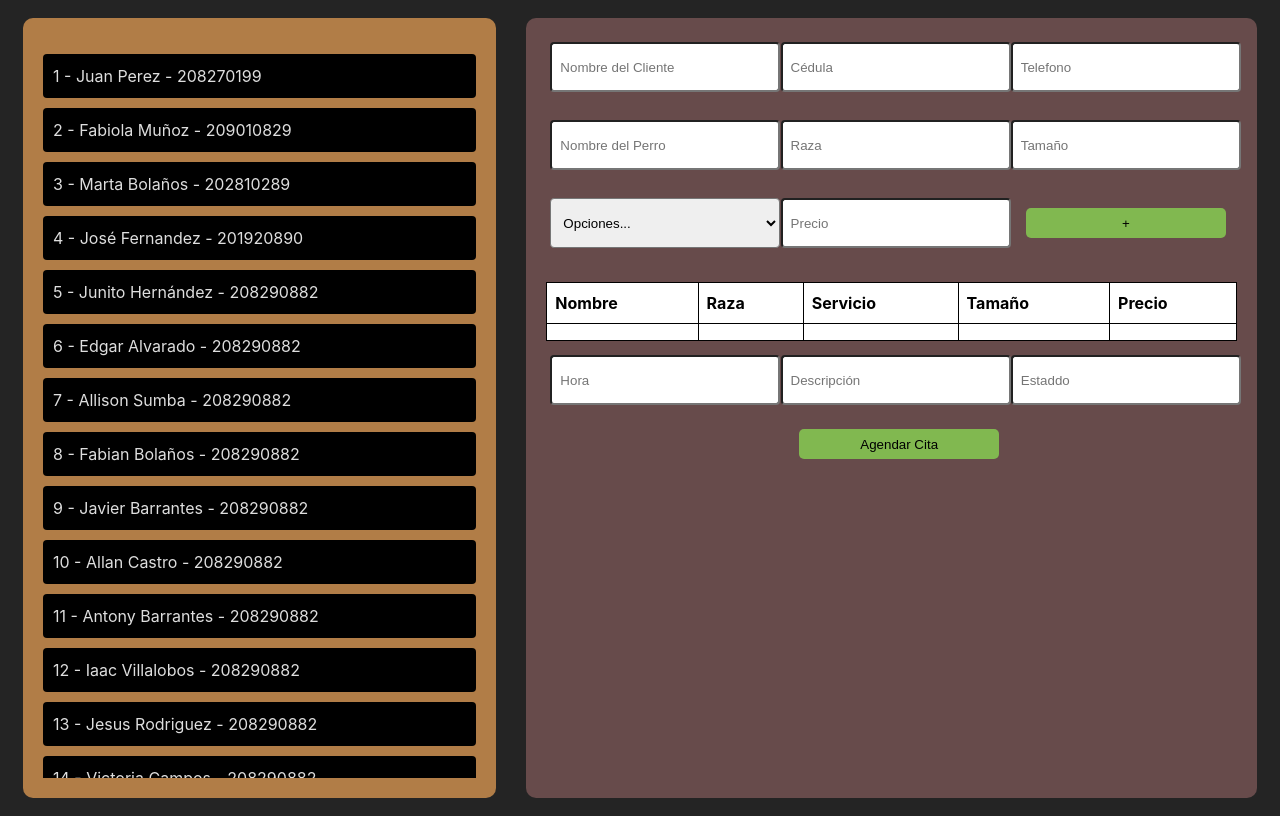
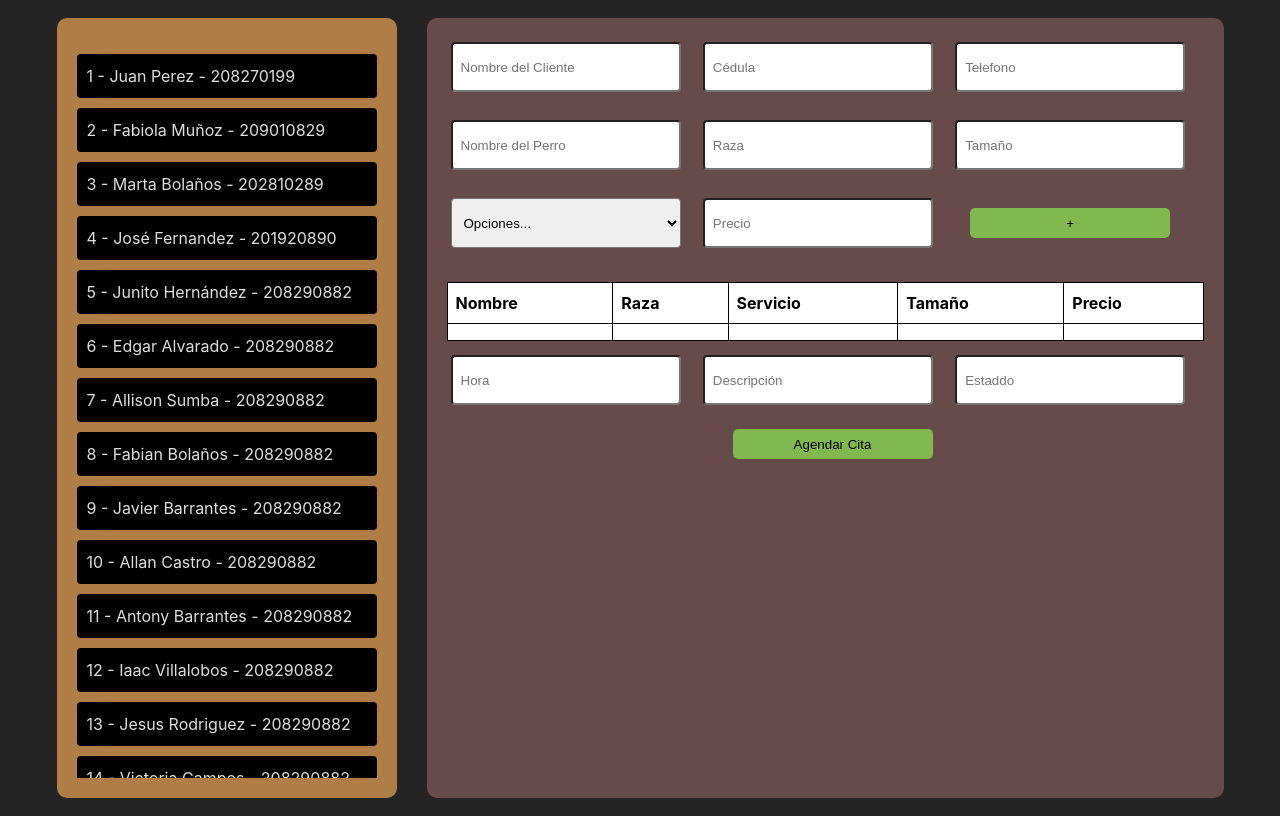
Before and after one commit to Fabito232/DogGroom, a React (Vite) app in the folder frontend/dog_groom/: page / in a window 1280 px wide. Built offline with nearby package versions, Linux system fonts and the light colour scheme.

Commit message:
Renombramiento y acomodo de archivos y variables

```diff
--- a/frontend/dog_groom/src/components/ClienteList.jsx
+++ b/frontend/dog_groom/src/components/AgendarCita.jsx
@@ -1,7 +1,7 @@
 import React, { useState, useEffect } from 'react';
-import '../styles/ClienteList.css';
+import '../styles/AgendarCita.css';
 
-const ClienteList = () => {
+function AgendarCita() {
   // Pruebas local
   const [clientes, setClientes] = useState([]);
 
@@ -63,10 +63,10 @@ const ClienteList = () => {
   };
 
   return (
-    <section className="principal-div">
-      <div className="cliente-list-container">
-        <div className='list-container'>
-          <ul className="cliente-list">
+    <div className="div-principal">
+      <div className="contenedor-lista-clientes">
+        <div className='contenedor-de-la-lista'>
+          <ul className="lista-clientes">
             {clientes.map(cliente => (
               <li key={cliente.id} className="cliente-item">
                 <span className="cliente-nombre">{cliente.id} - {cliente.nombreCliente} - {cliente.cedula}</span>
@@ -75,10 +75,10 @@ const ClienteList = () => {
           </ul>
         </div>
       </div>
-      <div className="cliente-form-container">
+      <div className="contenedor-formulario-cliente">
         <form onSubmit={handleAgregarCliente}>
-          <div className="form-row">
-            <div className="form-group">
+          <div className="fila-formulario">
+            <div className="grupo-componentes">
               <input
                 type="text"
                 id="NombreCliente"
@@ -88,7 +88,7 @@ const ClienteList = () => {
                 required
               />
             </div>
-            <div className="form-group">
+            <div className="grupo-componentes">
               <input
                 type="text"
                 id="cedula"
@@ -98,7 +98,7 @@ const ClienteList = () => {
                 required
               />
             </div>
-            <div className="form-group">
+            <div className="grupo-componentes">
               <input
                 type="text"
                 id="telefono"
@@ -110,8 +110,8 @@ const ClienteList = () => {
             </div>
           </div>
 
-          <div className="form-row">
-            <div className="form-group">
+          <div className="fila-formulario">
+            <div className="grupo-componentes">
               <input
                 type="text"
                 id="NombrePerro"
@@ -121,7 +121,7 @@ const ClienteList = () => {
                 required
               />
             </div>
-            <div className="form-group">
+            <div className="grupo-componentes">
               <input
                 type="text"
                 id="raza"
@@ -131,7 +131,7 @@ const ClienteList = () => {
                 required
               />
             </div>
-            <div className="form-group">
+            <div className="grupo-componentes">
               {/* Hay que hacerlo select */}
               <input
                 type="text"
@@ -144,8 +144,8 @@ const ClienteList = () => {
             </div>
           </div>
 
-          <div className="form-row">
-            <div className="form-group">
+          <div className="fila-formulario">
+            <div className="grupo-componentes">
               <select id="servicios" name="servicios">
                 <option value="" selected>Opciones...</option>
                 <option value="paquete1">Paquete 1</option>
@@ -153,7 +153,7 @@ const ClienteList = () => {
                 <option value="baño">Baño</option>
               </select>
             </div>
-            <div className="form-group">
+            <div className="grupo-componentes">
               <input
                 type="text"
                 id="precio"
@@ -163,12 +163,12 @@ const ClienteList = () => {
                 required
               />
             </div>
-            <div className="form-group">
+            <div className="grupo-componentes">
               <button type="submit">+</button>
             </div>
           </div>
 
-          <div className="form-row">
+          <div className="fila-formulario">
             <table className="cliente-table">
               <thead>
                 <tr>
@@ -190,8 +190,8 @@ const ClienteList = () => {
             </table>
           </div>
 
-          <div className="form-row">
-            <div className="form-group">
+          <div className="fila-formulario">
+            <div className="grupo-componentes">
               <input
                 type="text"
                 id="hora"
@@ -201,7 +201,7 @@ const ClienteList = () => {
                 required
               />
             </div>
-            <div className="form-group">
+            <div className="grupo-componentes">
               <input
                 type="text"
                 id="descripcion"
@@ -211,7 +211,7 @@ const ClienteList = () => {
                 required
               />
             </div>
-            <div className="form-group">
+            <div className="grupo-componentes">
               <input
                 type="text"
                 id="estado"
@@ -222,17 +222,13 @@ const ClienteList = () => {
               />
             </div>
           </div>
-          <div className="form-row">
+          <div className="fila-formulario">
             <button type="submit">Agendar Cita</button>
           </div>
         </form>
+      </div>
+    </div>
+  );
+}
 
-
-      </div>
-    </section>
-
-
-  );
-};
-
-export default ClienteList;
+export default AgendarCita;
--- a/frontend/dog_groom/src/AgendarCita.jsx
+++ b/frontend/dog_groom/src/components/App.jsx
@@ -1,5 +1,5 @@
 import React from 'react';
-import ClienteList from './components/ClienteList';
+import AgendarCita from './AgendarCita';
 
 function App() {
   return (
@@ -7,7 +7,7 @@ function App() {
       <header className="App-header">
       </header>
       <main>
-        <ClienteList />
+        <AgendarCita />
       </main>
     </div>
   );
--- a/frontend/dog_groom/src/main.jsx
+++ b/frontend/dog_groom/src/main.jsx
@@ -1,10 +1,10 @@
 import React from 'react'
 import ReactDOM from 'react-dom/client'
-import App from './AgendarCita.jsx'
-import './index.css'
+import App from '../src/components/App.jsx'
+import '../src/styles/index.css'
 
 ReactDOM.createRoot(document.getElementById('root')).render(
   <React.StrictMode>
     <App />
   </React.StrictMode>,
-)
+);
--- a/frontend/dog_groom/src/styles/ClienteList.css
+++ b/frontend/dog_groom/src/styles/AgendarCita.css
@@ -1,4 +1,4 @@
-.principal-div {
+.div-principal {
     padding: 0;
     margin: 0;
     display: flex;
@@ -8,42 +8,30 @@
     height: 100vh;
 }
 
-.cliente-list-container {
-    width: 475px;
+.contenedor-lista-clientes {
+    width: 300px;
     height: 740px;
     margin: 0 15px;
     padding: 20px;
     border-radius: 10px;
     background-color: #B17D47;
-}
-
-.cliente-form-container {
-    width: 757px;
-    height: 740px;
-    margin: 0 15px;
-    padding: 20px;
-    border-radius: 10px;
-    background-color: #674B4B;
-}
-
-.cliente-list-container {
     display: flex;
     flex-direction: column;
     align-items: center;
     justify-content: center;
 }
 
-.list-container {
+.contenedor-de-la-lista {
     flex: 1;
     width: 100%;
     overflow-y: auto;
 }
 
-.list-container::-webkit-scrollbar {
+.contenedor-de-la-lista::-webkit-scrollbar {
     display: none;
 }
 
-.cliente-list {
+.lista-clientes {
     padding: 0;
     width: 100%;
 }
@@ -58,7 +46,16 @@
     align-items: flex-start;
 }
 
-.form-row {
+.contenedor-formulario-cliente {
+    width: 757px;
+    height: 740px;
+    margin: 0 15px;
+    padding: 20px;
+    border-radius: 10px;
+    background-color: #674B4B;
+}
+
+.fila-formulario {
     display: flex;
     justify-content: center;
     margin-bottom: 10px;
@@ -66,7 +63,7 @@
     flex-wrap: wrap;
 }
 
-.form-group {
+.grupo-componentes {
     flex: 1;
     padding: 4px;
     min-width: 220px;
@@ -78,13 +75,14 @@
     margin-top: 10px;
 }
 
-.cliente-table th,
 .cliente-table td {
     border: 1px solid #000000;
     padding: 8px;
 }
 
 .cliente-table th {
+    border: 1px solid #000000;
+    padding: 8px;
     background-color: #ffffff;
     color: rgb(0, 0, 0);
     text-align: left;
```
Also changed, not shown: frontend/dog_groom/src/styles/index.css (renamed from frontend/dog_groom/src/index.css).
